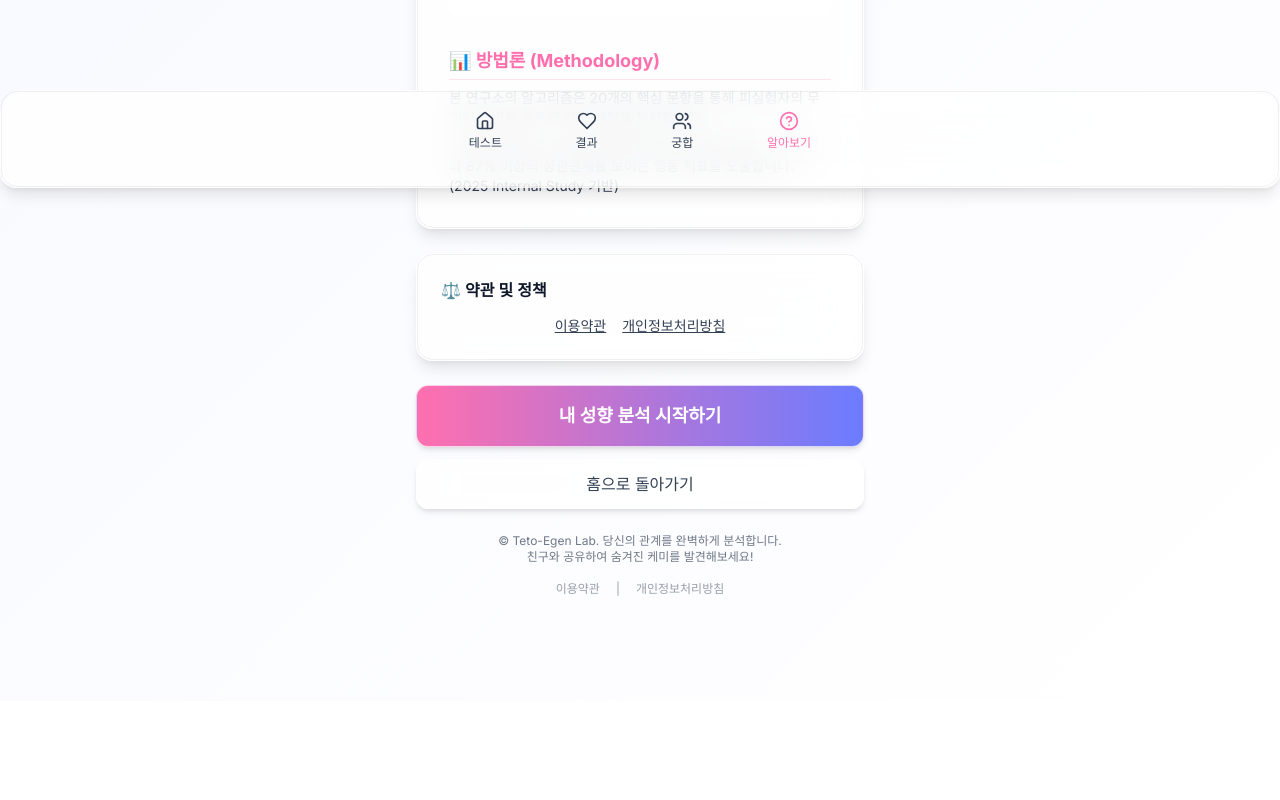
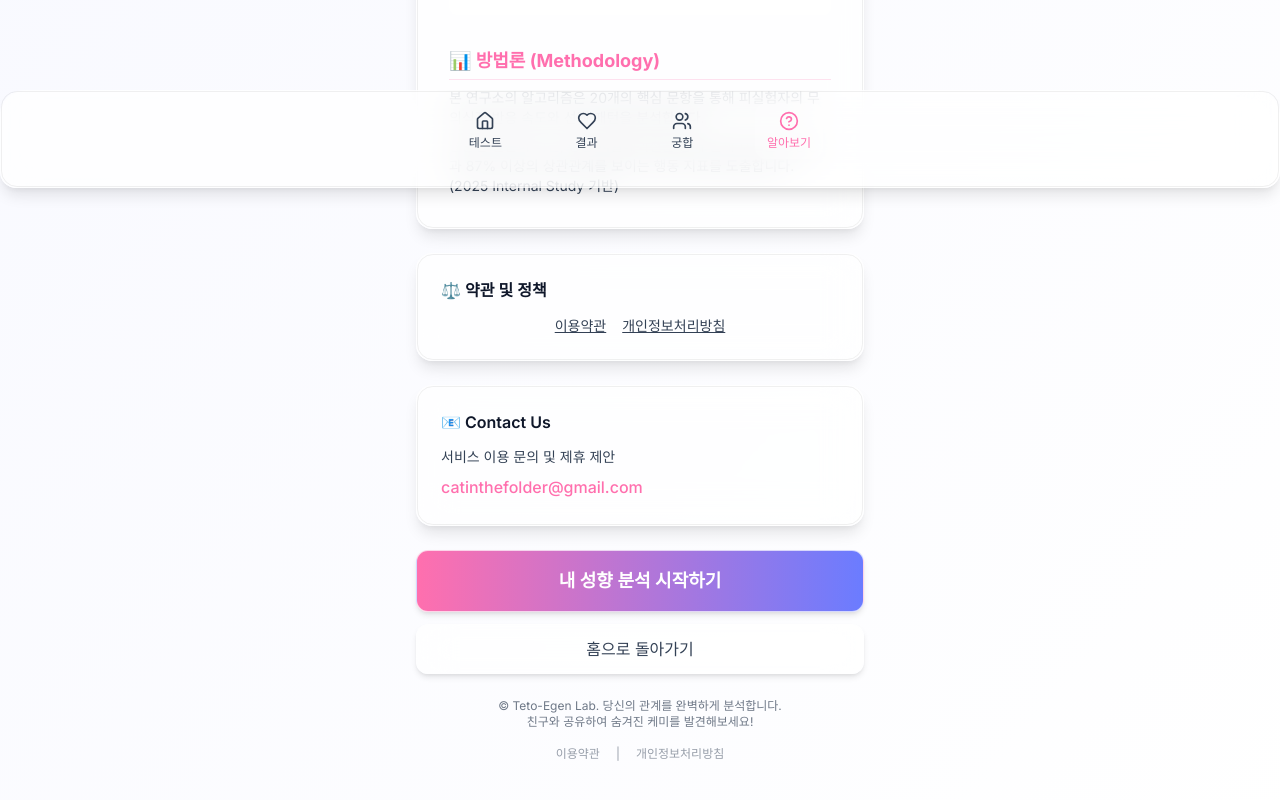
Before and after one commit to tunatuna1002-lab/teto-egen-app, a React (Vite) app: page /about in a window 1280 px wide. Shown: the part 612-1412 px from the top of the page. Before the commit the page ends 1313 px from the top, so only its background shows below. Built offline with nearby package versions, Linux system fonts and the light colour scheme.

Commit message:
feat: optimize for AdSense (add sitemap, contact info, update robots.txt)

```diff
--- a/src/pages/About.tsx
+++ b/src/pages/About.tsx
@@ -90,6 +90,18 @@ export const About: React.FC = () => {
           </div>
         </GlassCard>
 
+        <GlassCard className="mb-6" padding="md">
+          <h3 className="font-semibold text-charcoal mb-3">
+            📧 Contact Us
+          </h3>
+          <p className="text-sm text-charcoal-light mb-2">
+            서비스 이용 문의 및 제휴 제안
+          </p>
+          <a href="mailto:catinthefolder@gmail.com" className="text-lovely-pink hover:underline font-medium">
+            catinthefolder@gmail.com
+          </a>
+        </GlassCard>
+
         <div className="space-y-3">
           <GlassButton onClick={() => navigate('/test')} fullWidth size="lg">
             내 성향 분석 시작하기
```
Also changed, not shown: public/robots.txt, 1 other file (tests, documents, lock files or other folders).
